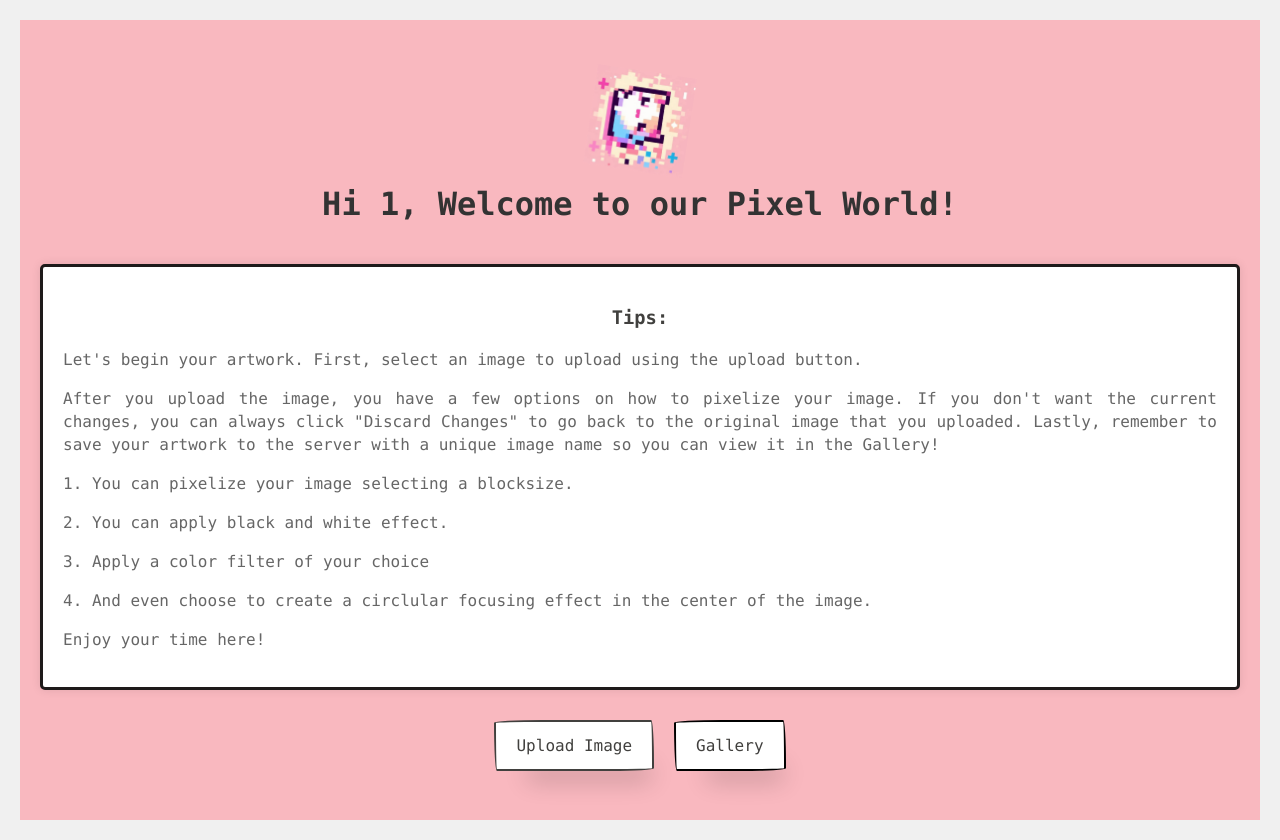
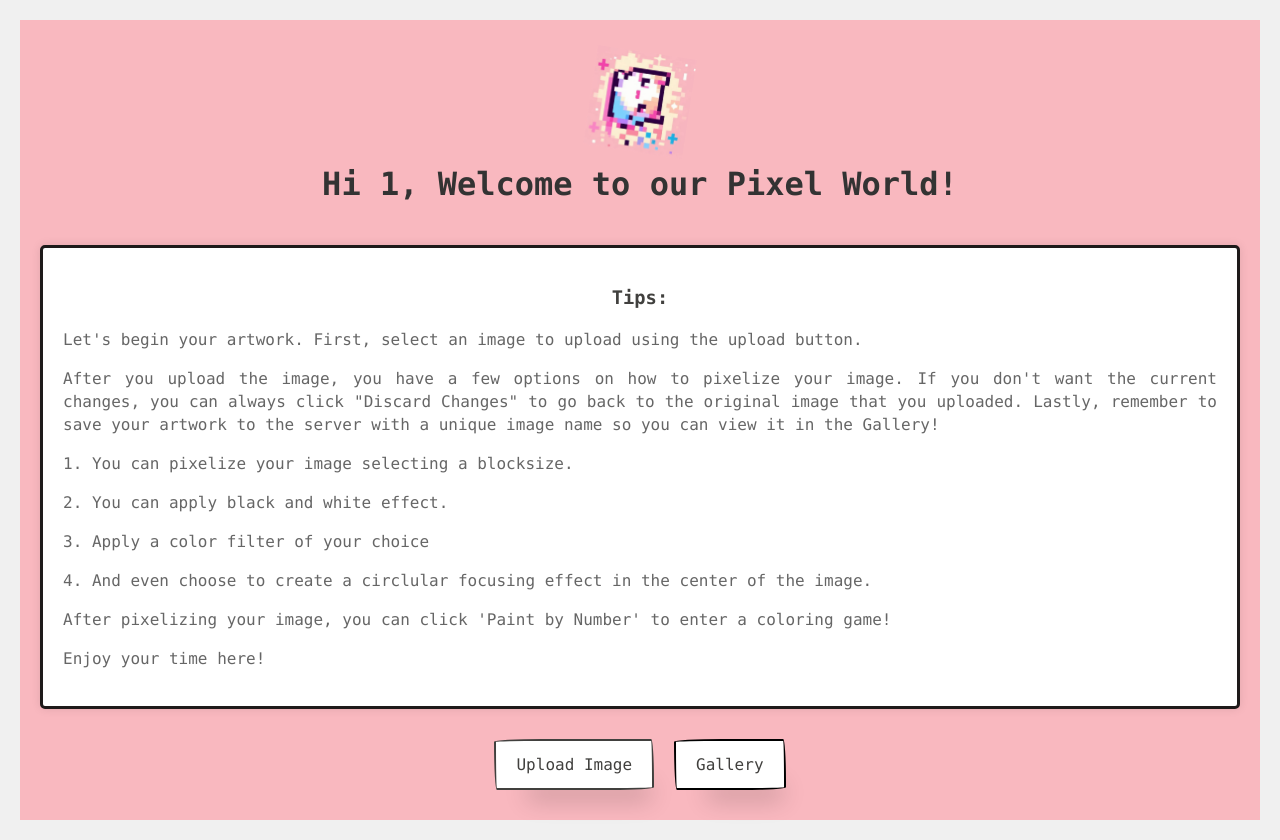
Before and after one commit to yongjiahuang134/Pixel_World, a React (Create React App) app: page /home/1 in a window 1280 px wide. Built offline with nearby package versions, Linux system fonts and the light colour scheme.

Commit message:
Delete unused button on and fixed some logic bug for Paint by Number button

```diff
--- a/src/Frontend/Home.js
+++ b/src/Frontend/Home.js
@@ -94,6 +94,7 @@ function Home() {
         .then(response => {
             if (response.status === 200) {
                 console.log('Success:', response);
+                alert(`Image ${imageName} was successfully uploaded to the server! You can view it in the Gallery.`);
             } else if (response.status === 400) {
                 return response.json();
             } else {
@@ -183,6 +184,7 @@ function Home() {
             Math.pow(color1[2] - color2[2], 2)
         );
     }
+    /*
     const handleProcessImage = () => {
         const img = new Image();
         img.src = image;
@@ -209,7 +211,7 @@ function Home() {
             const classifiedColors = classifyColors(colorList, 300);
             setProcessedColors(classifiedColors);
         };
-    };
+    };*/
     const pixelateImage = (ctx, img, blockSize) => {
         for (let x = 0; x < img.width; x += blockSize) {
             for (let y = 0; y < img.height; y += blockSize) {
@@ -250,6 +252,7 @@ function Home() {
     const DiscardChange = () => {
         setPixelImage(null);
         setTransformationApplied(false);
+        setCanClick(false);
     }
 
     const handlePixelate = () => {
@@ -346,6 +349,7 @@ function Home() {
         img.onerror = () => {
             console.error("Error loading image for circular pixelation");
         };
+        setCanClick(true);
     };
 
     function circleBasedPixelization(ctx, img, innerRadius, innerScale, outerScale) {
@@ -572,6 +576,7 @@ const handleNavigate = () => {
                 <p className="Introduction">2. You can apply black and white effect.</p>
                 <p className="Introduction">3. Apply a color filter of your choice</p>
                 <p className="Introduction">4. And even choose to create a circlular focusing effect in the center of the image.</p>
+                <p className="Introduction">After pixelizing your image, you can click 'Paint by Number' to enter a coloring game!</p>
                 <p className="Introduction">Enjoy your time here!</p>
             </div>
 
@@ -593,10 +598,9 @@ const handleNavigate = () => {
 
                     {(image || pixelImage) && <button title="Click to pixelate the image" className="feature-button" onClick={handlePixelate}>Pixelate Image</button>}
                     {(image || pixelImage) && <button title="Click to make this image black and white" className="feature-button" onClick={handlePixelateBW}>Black & White</button>}
-                    {(image || pixelImage) && <button title="" className="feature-button" onClick={handleProcessImage}>Process Image</button>}
                     {(image || pixelImage) && <button title="Select color in Color button and render this image" className="feature-button" onClick={handleColorPixelization}>Color</button>}
                     {(image || pixelImage) && <button title="Click to circle pixelate the image" className="feature-button" onClick={handleCircleBasedPixelization}>Circular</button>}
-                    {(image || pixelImage) && <button title="Click to script image" className="feature-button" onClick={handleNavigate} disabled={!canClick}>Navigate to New Project</button>}
+                    {(image || pixelImage) && <button title="Click to enter coloring game" className="feature-button" onClick={handleNavigate} disabled={!canClick}>Paint by Number</button>}
                 </div>
                 {(image || pixelImage) && (
                     <div className="control-panel">
--- a/src/auth/Login.jsx
+++ b/src/auth/Login.jsx
@@ -68,7 +68,7 @@ export const Login = (props) => {
 
     return (
         <div className="auth-form">
-            <h1>Welcome to Pixel ....???(Name)</h1>
+            <h1>Welcome to Pixel World!</h1>
             <h1>Log In</h1>
             <form action="POST" className="login-form" onSubmit={handleSubmit}>
                 <label htmlFor="username"> Username: </label>
--- a/src/auth/Signup.jsx
+++ b/src/auth/Signup.jsx
@@ -62,6 +62,7 @@ export const Signup = (props) => {
 
     return (
         <div className="auth-form">
+            <h1>Welcome to Pixel World!</h1>
             <h1>Sign Up</h1>
             <form className="signup-form" onSubmit={handleSubmit}>
                 <label htmlFor="username"> Username: </label>
```
